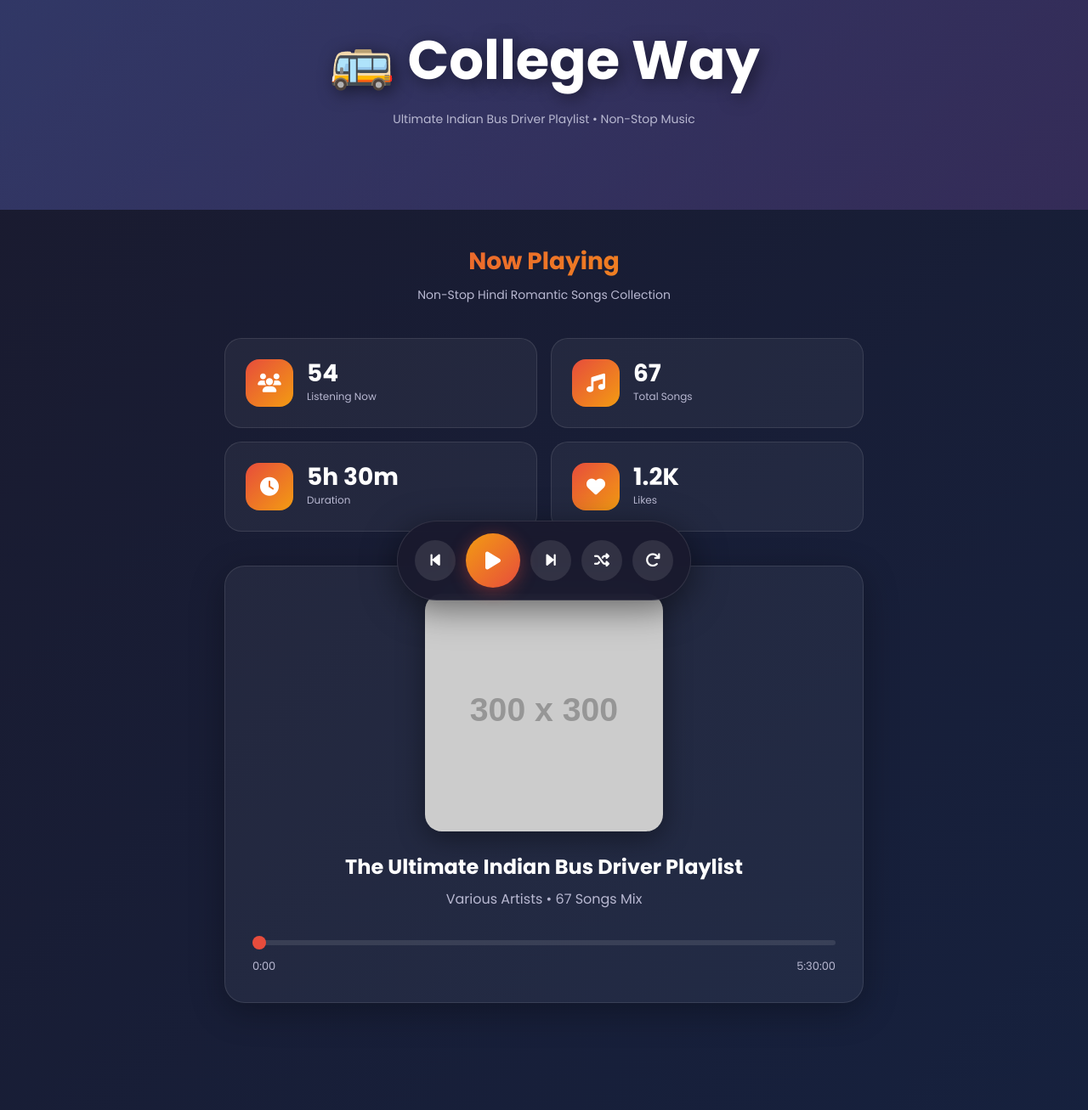
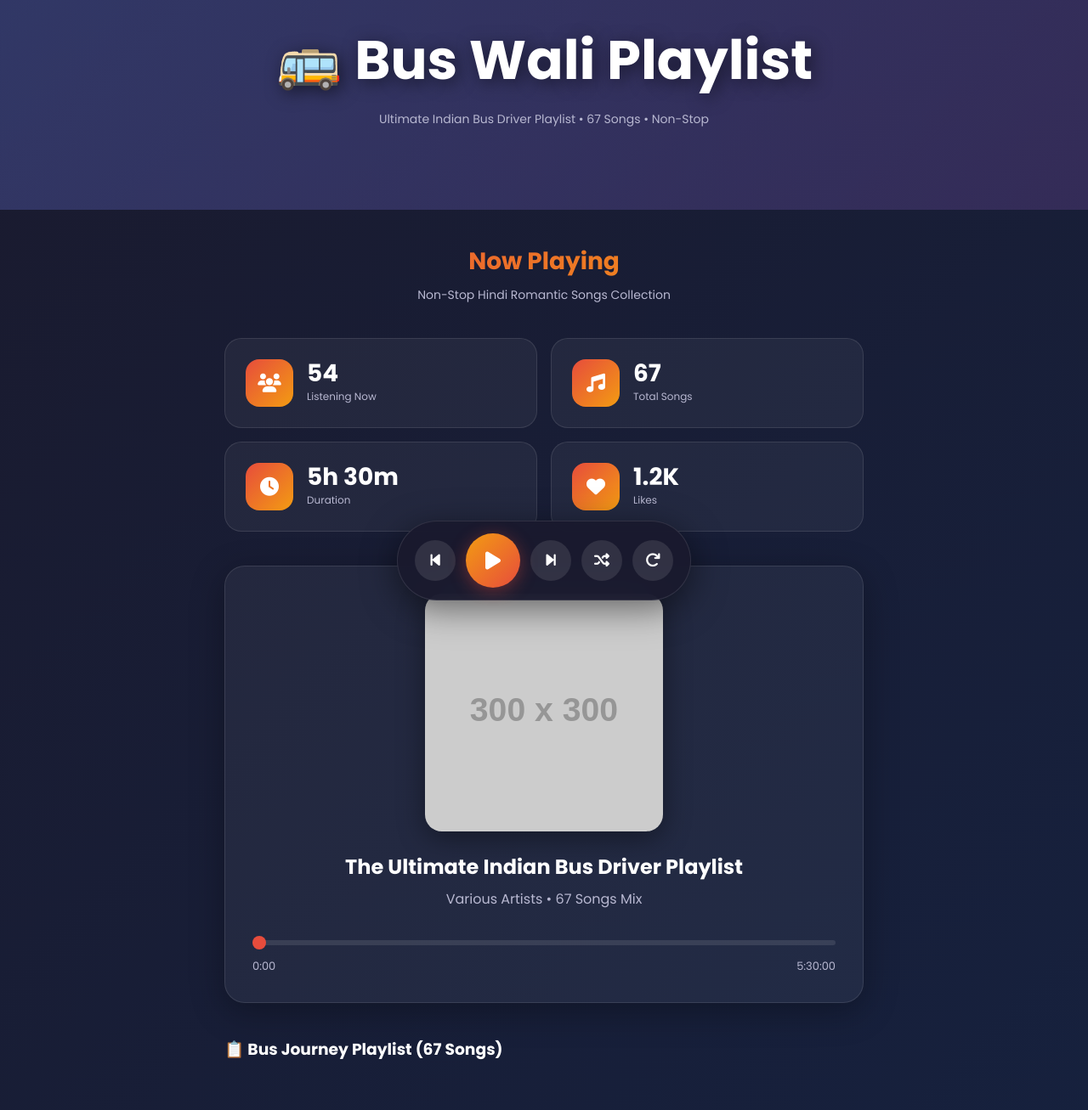
Before and after one commit to sumityoutube77-alt/College-way-bus, a plain HTML site: page index.html in a window 1280 px wide. Shown: the part 73-1380 px from the top of the page at 85% size. Drawn offline with Linux system fonts and the light colour scheme; placeholder pictures from the web are drawn by us.

Commit message:
Update index.html

```diff
--- a/index.html
+++ b/index.html
@@ -3,7 +3,7 @@
 <head>
     <meta charset="UTF-8">
     <meta name="viewport" content="width=device-width, initial-scale=1.0">
-    <title>🚌 College Way — Bus Playlist</title>
+    <title>🚌 Bus Wali Playlist</title>
     <link rel="stylesheet" href="style.css">
     <link href="https://fonts.googleapis.com/css2?family=Poppins:wght@300;400;600;700&display=swap" rel="stylesheet">
     <link rel="stylesheet" href="https://cdnjs.cloudflare.com/ajax/libs/font-awesome/6.5.0/css/all.min.css">
@@ -30,8 +30,8 @@
     <section class="hero">
         <div class="hero-bg"></div>
         <div class="hero-content">
-            <h1 class="main-title">🚌 College Way</h1>
-            <p class="subtitle">Ultimate Indian Bus Driver Playlist • Non-Stop Music</p>
+            <h1 class="main-title">🚌 Bus Wali Playlist</h1>
+            <p class="subtitle">Ultimate Indian Bus Driver Playlist • 67 Songs • Non-Stop</p>
         </div>
     </section>
 
@@ -78,7 +78,7 @@
         <div class="player-section">
             <div class="now-playing-card">
                 <div class="album-art">
-                    <img id="albumArt" src="bus-playlist.jpg" alt="Bus Playlist">
+                    <img id="albumArt" src="audio/bus-cover.jpg" alt="Bus Wali Playlist">
                 </div>
                 <div class="song-details">
                     <h3 id="songTitle">The Ultimate Indian Bus Driver Playlist</h3>
@@ -94,9 +94,15 @@
             </div>
         </div>
 
+        <!-- Song List -->
+        <div class="playlist-section">
+            <h3>📋 Bus Journey Playlist (67 Songs)</h3>
+            <div class="playlist-container" id="playlistContainer"></div>
+        </div>
+
         <!-- Hidden Audio Element -->
         <audio id="audioPlayer" preload="auto">
-            <source src="audio/The Ultimate Indian Bus Driver Playlist ( Timestamps) ࿐ ࿔ ･ﾟ.mp3" type="audio/mpeg">
+            <source src="audio/The Ultimate Indian Bus Driver Playlist ( Timestamps) ࿐  ･ﾟ.mp3" type="audio/mpeg">
             Your browser does not support the audio element.
         </audio>
     </section>
```
